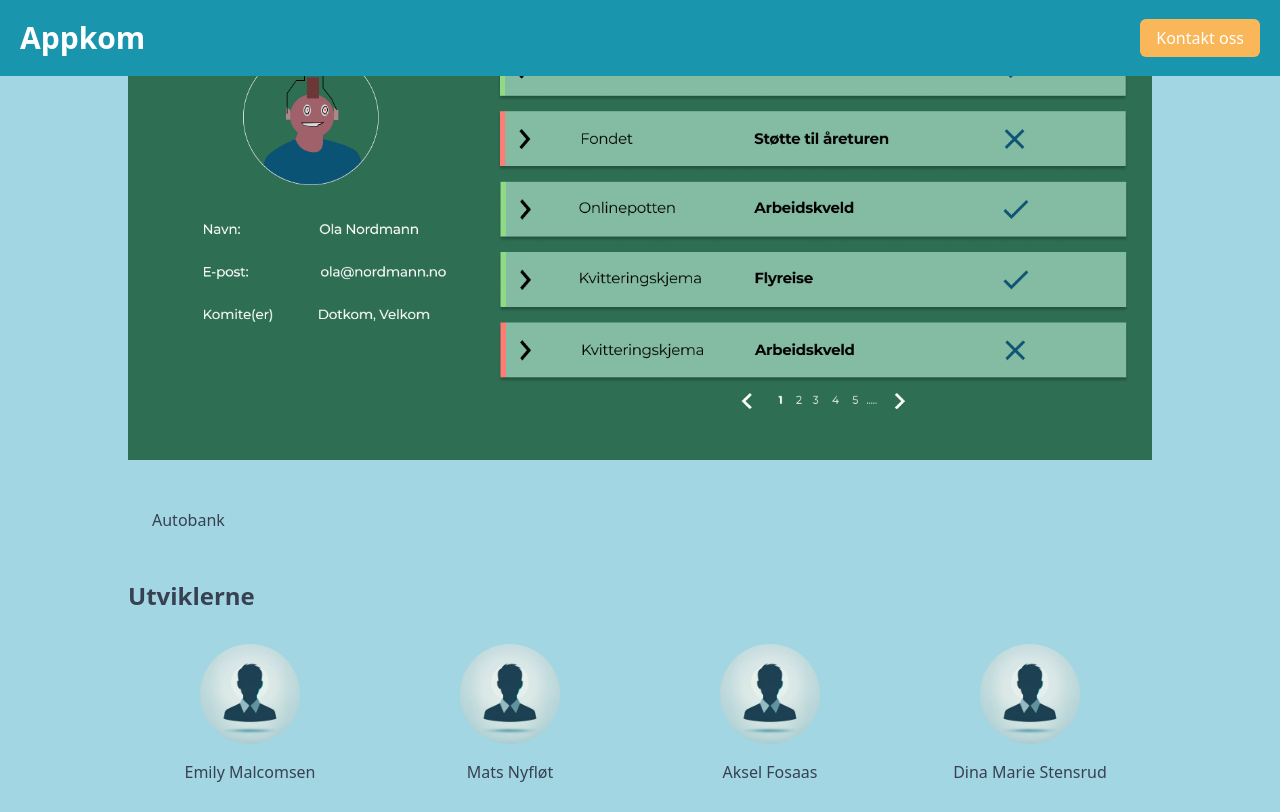
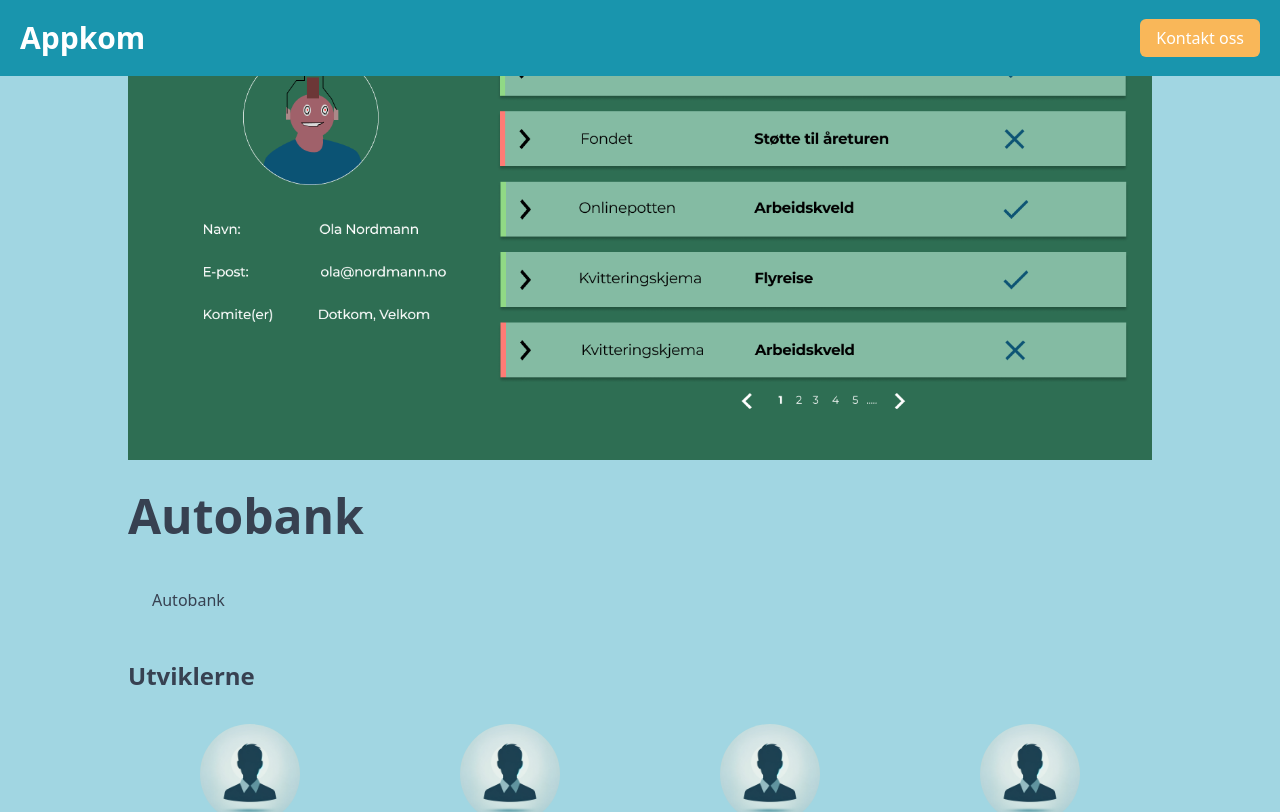
Before and after one commit to appKom/home, a Next.js app: page /prosjekt/autobank in a window 1280 px wide. Shown: the top 812 px of the page. Built offline with nearby package versions, Linux system fonts and the light colour scheme.

Commit message:
add title to projects

```diff
--- a/app/prosjekt/[id]/page.tsx
+++ b/app/prosjekt/[id]/page.tsx
@@ -73,7 +73,9 @@ export default async function ProjectPage({ params }: Params) {
               className="w-full object-cover max-h-96"
             />
           </div>
-
+          <h1 className="text-xl sm:text-xl md:text-2xl lg:text-3xl xl:text-5xl font-semibold pt-8">
+            {project.title}
+          </h1>
           {project.techStack && (
             <div className="w-full flex justify-center py-6">
               <div className="w-full max-w-screen-lg">
```
